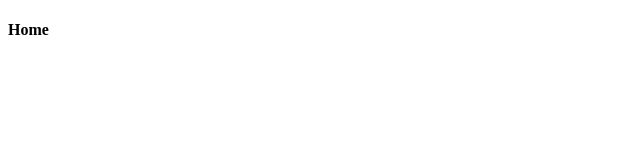
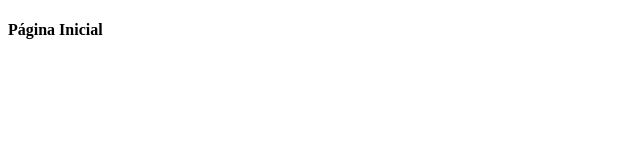
Before and after one commit to calexoliveira/ideia-unica, a Next.js app: page / in a window 1280 px wide. Shown: the top 160 px of the page, without its empty margins (0-640 px from the left). Built offline with nearby package versions, Linux system fonts and the light colour scheme.

Commit message:
nova chamada na home

```diff
--- a/pages/index.js
+++ b/pages/index.js
@@ -1,5 +1,5 @@
 function Home(){
-    return <h4>Home</h4>
+    return <h4>Página Inicial</h4>
 }
 
 
```
